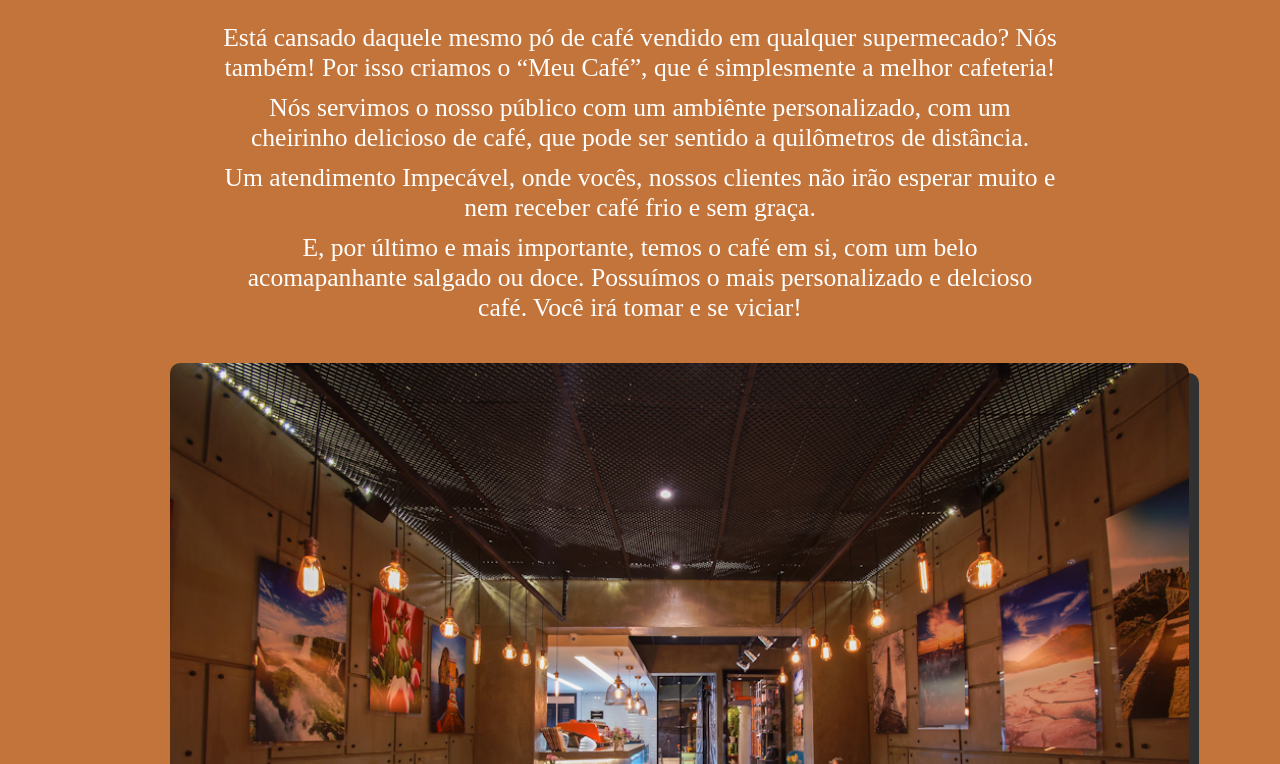
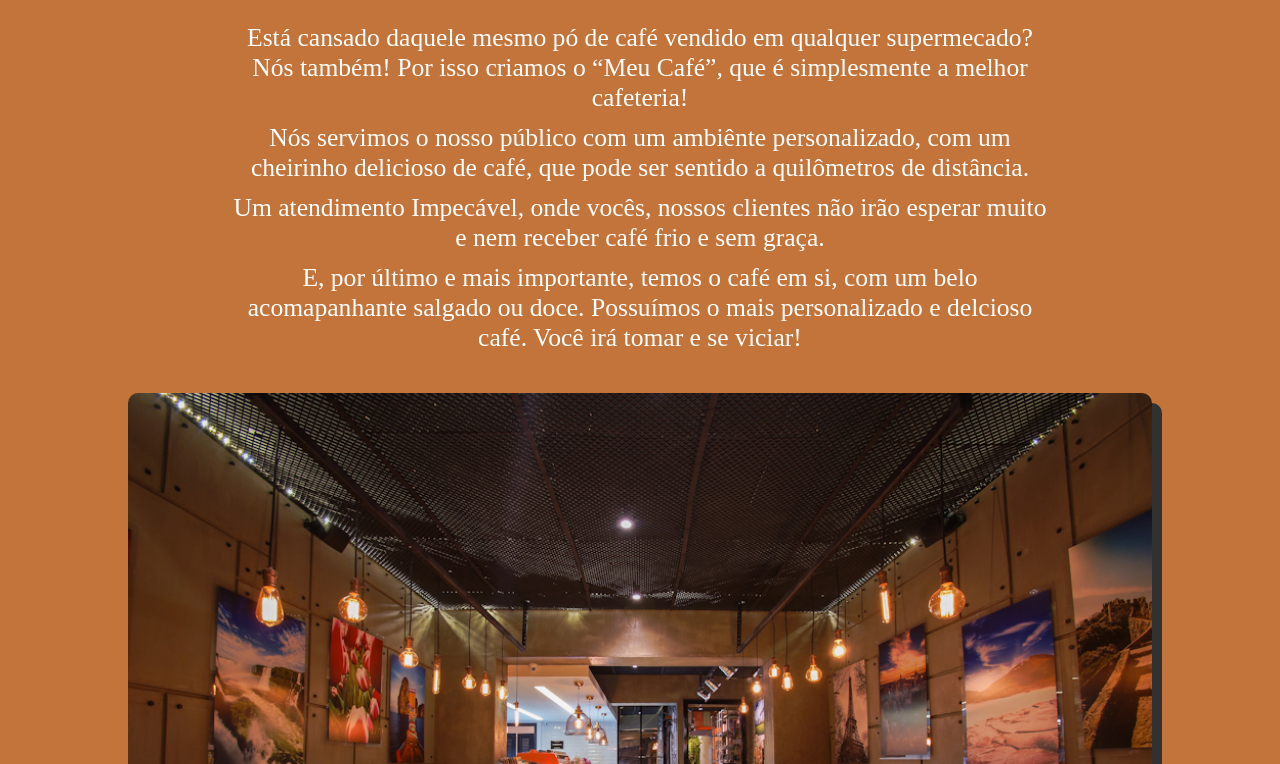
Before and after one commit to LucasDevRJ/meu-cafe, a plain HTML site: page index.html in a window 1280 px wide. Shown: the part 1436-2200 px from the top of the page. Drawn offline with Linux system fonts and the light colour scheme.

Commit message:
Mudança na responsividade de layout de 1200px

```diff
--- a/css/sobre.css
+++ b/css/sobre.css
@@ -94,3 +94,17 @@
         width: 80%;
     }
 }
+
+@media screen and (min-width: 1200px) {
+    .conteudo-sobre {
+        width: auto;
+    }
+
+    .sobre-texto {
+        padding: 0 230px;
+    }
+
+    .sobre-imagem {
+        width: 80%;
+    }
+}
```
